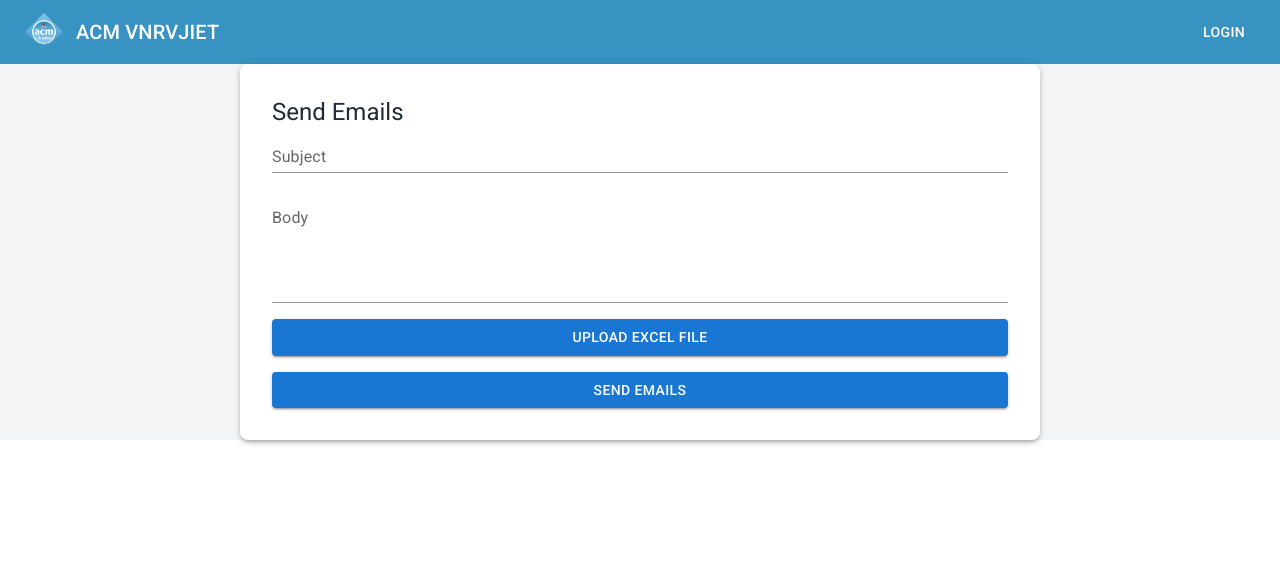
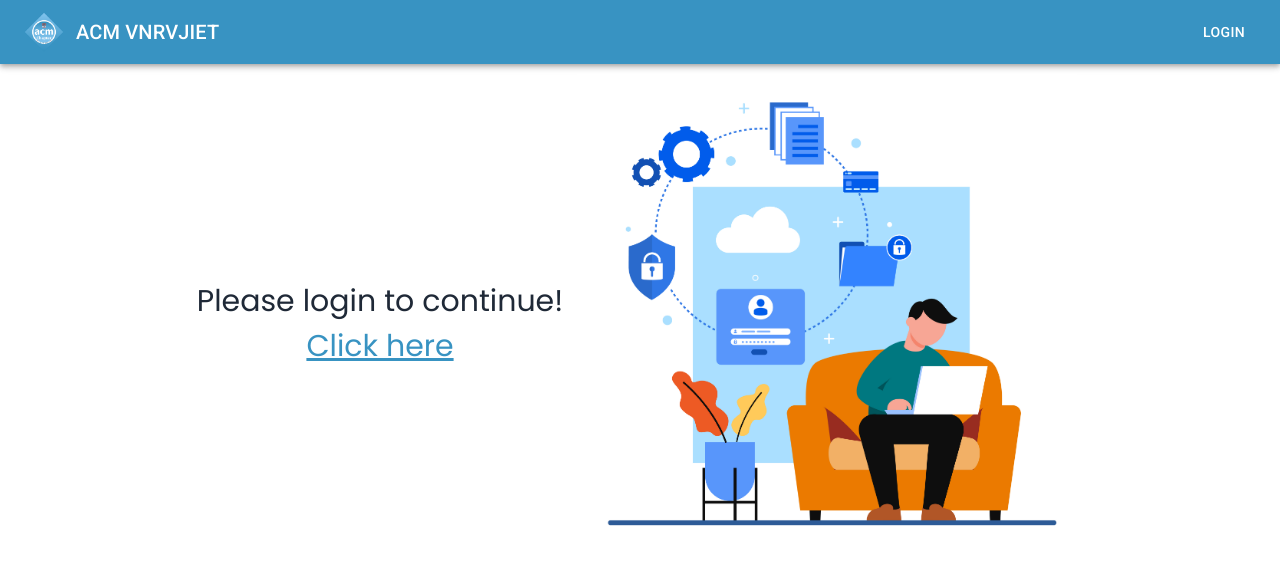
Before and after one commit to srinibhasrikanth/frontend, a React (Create React App) app: page /volunteer/send-email in a window 1280 px wide. Shown: the top 564 px of the page. Built offline with nearby package versions, Linux system fonts and the light colour scheme.

Commit message:
file upload

```diff
--- a/src/App.js
+++ b/src/App.js
@@ -26,7 +26,7 @@ import VolunteerTable from "./pages/Volunteer/VolunteerTable";
 import MembershipTable from "./pages/Volunteer/MembershipTable";
 import Register from "./pages/Volunteer/Register";
 import EmailForm from "./pages/Mails/EmailForm";
-
+import File from "./pages/File";
 const App = () => {
   return (
     <>
@@ -34,6 +34,7 @@ const App = () => {
       <ToastContainer />
 
       <Routes>
+        <Route path="/file" element={<File />} />
         <Route path="/" element={<HomePage />} />
         <Route path="/login" element={<Login />} />
         {/*admin side */}
--- a/src/components/Navbar.js
+++ b/src/components/Navbar.js
@@ -19,7 +19,9 @@ export default function Navbar() {
     localStorage.removeItem("auth");
     navigate("/login"); // Redirect to the login page after logout
   };
-
+  const handleLogoLogin = () => {
+    navigate("/login");
+  };
   const handleLogo = () => {
     if (userRole == 0) navigate("/admin/dashboard");
     else navigate("/volunteer/dashboard");
@@ -28,6 +30,8 @@ export default function Navbar() {
     <Box sx={{ flexGrow: 1 }}>
       <AppBar position="static" style={{ backgroundColor: "#3893c2" }}>
         <Toolbar>
+          {!userRole ? (
+            <>
               <IconButton
                 size="large"
                 edge="start"
@@ -38,16 +42,16 @@ export default function Navbar() {
                   src="/images/ACM.png"
                   style={{ width: "40px", height: "40px" }}
                   alt="ACM Logo"
-              onClick={handleLogo}
+                  onClick={handleLogoLogin}
                 />
               </IconButton>
               <Typography variant="h6" component="div" sx={{ flexGrow: 1 }}>
                 ACM VNRVJIET
               </Typography>
-          {!userRole ? (
               <Link to="/login">
                 <Button color="inherit">Login</Button>
               </Link>
+            </>
           ) : userRole === "0" ? (
             <>
               {/* <Link to="/admin/core">
@@ -68,6 +72,22 @@ export default function Navbar() {
             </>
           ) : (
             <>
+              <IconButton
+                size="large"
+                edge="start"
+                color="inherit"
+                aria-label="menu"
+              >
+                <img
+                  src="/images/ACM.png"
+                  style={{ width: "40px", height: "40px" }}
+                  alt="ACM Logo"
+                  onClick={handleLogo}
+                />
+              </IconButton>
+              <Typography variant="h6" component="div" sx={{ flexGrow: 1 }}>
+                ACM VNRVJIET
+              </Typography>
               {/* <Link to="/volunteer/core">
                 <Button color="inherit"> Core</Button>
               </Link>
--- /dev/null
+++ b/src/pages/File.js
@@ -0,0 +1,49 @@
+import React, { useState } from "react";
+import axios from "axios";
+const File = () => {
+  const [poster, setPoster] = useState(null);
+  const [posterURL, setPosterURL] = useState("");
+
+  const handleFileChange = (e) => {
+    setPoster(e.target.files[0]);
+  };
+
+  const handleUpload = async () => {
+    const formData = new FormData();
+    formData.append("poster", poster);
+
+    try {
+      const response = await axios.post(
+        "backend-production-c697.up.railway.app/api/upload-poster",
+        formData,
+        {
+          headers: {
+            "Content-Type": "multipart/form-data",
+          },
+        }
+      );
+      setPosterURL(response.data.filePath);
+    } catch (error) {
+      console.error("Error uploading file:", error);
+    }
+  };
+
+  return (
+    <div>
+      <input type="file" onChange={handleFileChange} />
+      <button onClick={handleUpload}>Upload Poster</button>
+      {posterURL && (
+        <div>
+          <h3>Uploaded Poster:</h3>
+          <img
+            src={posterURL}
+            alt="Uploaded Poster"
+            style={{ maxWidth: "500px", maxHeight: "500px" }}
+          />
+        </div>
+      )}
+    </div>
+  );
+};
+
+export default File;
--- a/src/pages/Mails/EmailForm.js
+++ b/src/pages/Mails/EmailForm.js
@@ -11,12 +11,15 @@ import {
 } from "@mui/material";
 import { toast } from "react-toastify";
 import * as XLSX from "xlsx";
+import { Link } from "react-router-dom";
 
 const EmailForm = () => {
   const [formData, setFormData] = useState({
     subject: "",
     body: "",
   });
+  const data = localStorage.getItem("auth");
+
   const [fileData, setFileData] = useState(null);
   const [fileName, setFileName] = useState("");
 
@@ -76,6 +79,9 @@ const EmailForm = () => {
   };
 
   return (
+    <>
+      {data ? (
+        <>
           <div className="flex justify-center items-center bg-gray-100">
             <Box
               sx={{
@@ -126,6 +132,40 @@ const EmailForm = () => {
               </form>
             </Box>
           </div>
+        </>
+      ) : (
+        <>
+          <div className="flex flex-row justify-center items-center">
+            <h1
+              style={{
+                fontFamily: "Poppins",
+                fontWeight: 400,
+                fontStyle: "normal",
+                textAlign: "center",
+                margin: 4,
+                fontSize: "30px",
+              }}
+            >
+              Please login to continue!
+              <br />
+              <Link
+                to="/login"
+                style={{ textDecoration: "underline", color: "#3893c2" }}
+              >
+                Click here
+              </Link>
+            </h1>
+            <img
+              src="/images/login.jpg"
+              alt=""
+              width="500px"
+              height="500px"
+              style={{ margin: 10 }}
+            />
+          </div>
+        </>
+      )}
+    </>
   );
 };
 
--- a/src/pages/Volunteer/Dashboard.js
+++ b/src/pages/Volunteer/Dashboard.js
@@ -2,11 +2,11 @@
 import React from "react";
 import EventCard from "./EventCard";
 import { useAuth } from "../../context/auth";
-import { Redirect, useNavigate } from "react-router-dom"; // Ensure you have react-router-dom installed
+import { Link, Redirect, useNavigate } from "react-router-dom"; // Ensure you have react-router-dom installed
 
 const Dashboard = () => {
   const navigate = useNavigate();
-  const data = localStorage.getItem("auth").user;
+  const data = localStorage.getItem("auth");
   console.log(data);
   return (
     <>
@@ -27,7 +27,28 @@ const Dashboard = () => {
           <EventCard />
         </div>
       ) : (
-        <h1>hello</h1>
+        <div className="flex flex-row justify-center items-center">
+          <h1
+            style={{
+              fontFamily: "Poppins",
+              fontWeight: 400,
+              fontStyle: "normal",
+              textAlign: "center",
+              margin: 4,
+              fontSize: "30px",
+            }}
+          >
+            Please login to continue!
+            <br />
+            <Link
+              to="/login"
+              style={{ textDecoration: "underline", color: "#3893c2" }}
+            >
+              Click here
+            </Link>
+          </h1>
+          <img src="/images/login.jpg" alt="" width="500px" height="500px" style={{margin:10}} />
+        </div>
       )}
     </>
   );
--- a/src/pages/Volunteer/EventCreation.js
+++ b/src/pages/Volunteer/EventCreation.js
@@ -1,7 +1,7 @@
 import React, { useState } from "react";
 import { FaLocationArrow } from "react-icons/fa";
 import axios from "axios";
-import { useNavigate } from "react-router-dom";
+import { Link, useNavigate } from "react-router-dom";
 import { Box, Typography, TextField, Button } from "@mui/material";
 import { toast } from "react-toastify";
 
@@ -72,7 +72,12 @@ const EventCreation = () => {
     console.log(formData);
   };
 
+  const data = localStorage.getItem("auth");
+
   return (
+    <>
+      {data ? (
+        <>
           <div className="flex justify-center items-center bg-gray-100">
             <Box
               sx={{
@@ -272,6 +277,40 @@ const EventCreation = () => {
               </form>
             </Box>
           </div>
+        </>
+      ) : (
+        <>
+          <div className="flex flex-row justify-center items-center">
+            <h1
+              style={{
+                fontFamily: "Poppins",
+                fontWeight: 400,
+                fontStyle: "normal",
+                textAlign: "center",
+                margin: 4,
+                fontSize: "30px",
+              }}
+            >
+              Please login to continue!
+              <br />
+              <Link
+                to="/login"
+                style={{ textDecoration: "underline", color: "#3893c2" }}
+              >
+                Click here
+              </Link>
+            </h1>
+            <img
+              src="/images/login.jpg"
+              alt=""
+              width="500px"
+              height="500px"
+              style={{ margin: 10 }}
+            />
+          </div>
+        </>
+      )}
+    </>
   );
 };
 
```
Also changed, not shown: public/images/login.jpg (added). Lines whose indentation alone changed are shown as unchanged.
